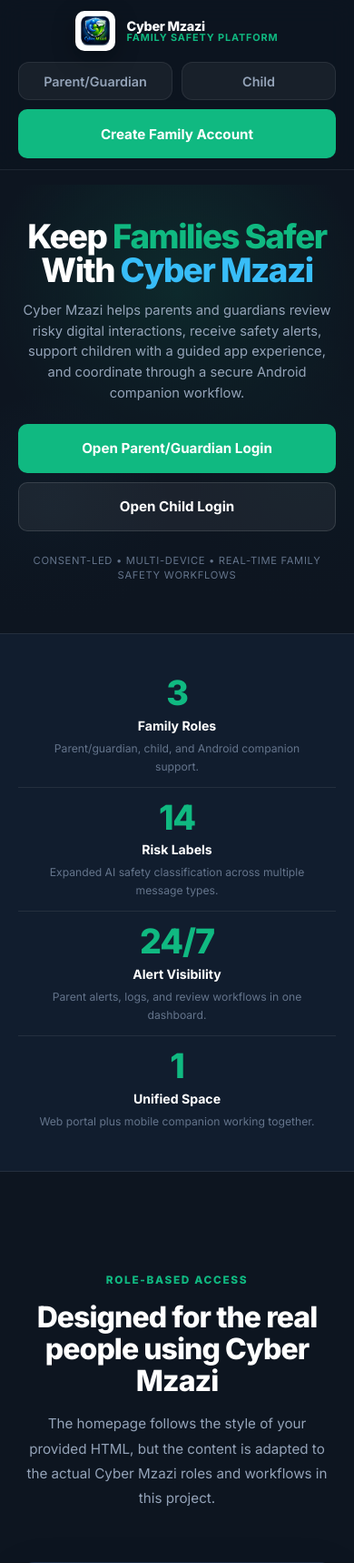
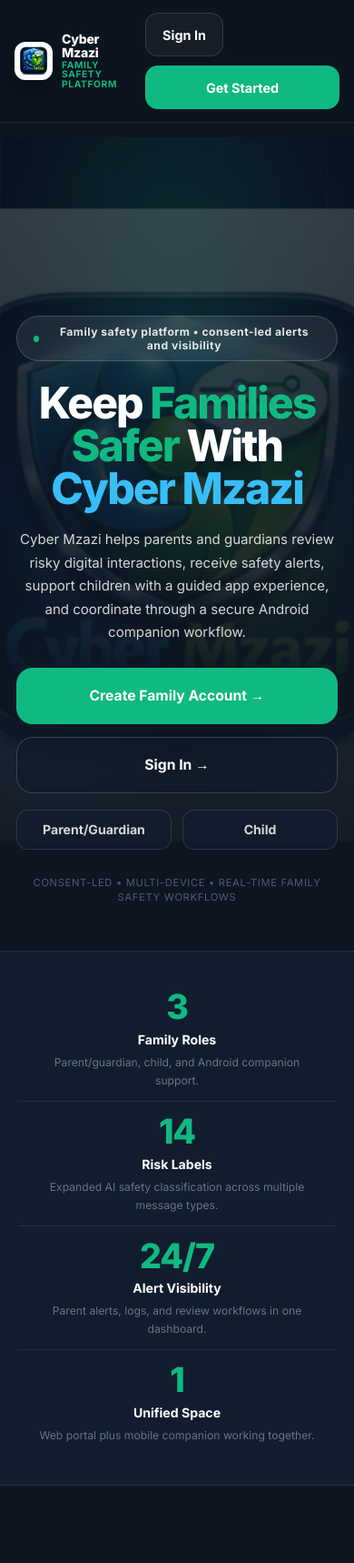
Before and after one commit to Lyne-kim/Cyber-Mzazi, a Flask app: page / in a window 390 px wide. Shown: the top 1718 px of the page at 91% size. Run offline with Flask 3, Linux system fonts and the light colour scheme.

Commit message:
Restructure mobile landing hero layout

```diff
--- a/webapp/templates/landing.html
+++ b/webapp/templates/landing.html
@@ -147,6 +147,28 @@
       background: rgba(255, 255, 255, 0.1);
     }
 
+    .landing-link-auth {
+      display: inline-flex;
+      align-items: center;
+      justify-content: center;
+      min-height: 48px;
+      padding: 0 22px;
+      border-radius: 14px;
+      background: rgba(255, 255, 255, 0.04);
+      border: 1px solid rgba(255, 255, 255, 0.12);
+      color: var(--landing-white);
+      font-size: 0.95rem;
+      font-weight: 700;
+      text-decoration: none;
+      transition: transform 0.18s ease, border-color 0.18s ease, background 0.18s ease;
+    }
+
+    .landing-link-auth:hover {
+      transform: translateY(-2px);
+      border-color: rgba(255, 255, 255, 0.22);
+      background: rgba(255, 255, 255, 0.08);
+    }
+
     .landing-hero {
       position: relative;
       min-height: 100vh;
@@ -160,14 +182,49 @@
         radial-gradient(ellipse 90% 70% at 50% 25%, rgba(16, 185, 129, 0.2) 0%, transparent 60%),
         radial-gradient(ellipse 60% 50% at 15% 75%, rgba(56, 189, 248, 0.12) 0%, transparent 55%),
         radial-gradient(ellipse 60% 60% at 85% 65%, rgba(16, 185, 129, 0.08) 0%, transparent 55%),
+        linear-gradient(135deg, rgba(7, 18, 31, 0.88), rgba(10, 22, 40, 0.74)),
         var(--landing-bg);
     }
 
+    .landing-hero::before,
     .landing-hero::after {
       content: "";
       position: absolute;
       inset: 0;
+    }
+
+    .landing-hero::before {
+      background:
+        linear-gradient(90deg, rgba(56, 189, 248, 0.14) 0, rgba(56, 189, 248, 0.14) 1px, transparent 1px, transparent 120px),
+        linear-gradient(rgba(255, 255, 255, 0.025) 1px, transparent 1px);
+      background-size: 120px 120px, 100% 100px;
+      opacity: 0.26;
+      mix-blend-mode: screen;
+    }
+
+    .landing-hero::after {
       background: linear-gradient(to bottom, rgba(13, 21, 32, 0.2), rgba(13, 21, 32, 0.65) 60%, var(--landing-bg) 100%);
+    }
+
+    .landing-hero-art {
+      position: absolute;
+      inset: 84px 0 0;
+      display: flex;
+      align-items: flex-start;
+      justify-content: center;
+      pointer-events: none;
+      z-index: 0;
+      overflow: hidden;
+    }
+
+    .landing-hero-art img {
+      width: min(72vw, 780px);
+      max-width: none;
+      opacity: 0.16;
+      filter: blur(1.5px) saturate(0.75);
+      transform: translateY(10px);
+      border-radius: 44px;
+      box-shadow: 0 50px 120px rgba(0, 0, 0, 0.45);
     }
 
     .landing-hero-content {
@@ -227,7 +284,7 @@
       gap: 14px;
       justify-content: center;
       flex-wrap: wrap;
-      margin-bottom: 40px;
+      margin-bottom: 18px;
     }
 
     .landing-microcopy {
@@ -235,6 +292,38 @@
       font-size: 0.84rem;
       letter-spacing: 0.08em;
       text-transform: uppercase;
+    }
+
+    .landing-role-row {
+      display: flex;
+      justify-content: center;
+      gap: 12px;
+      flex-wrap: wrap;
+      margin-bottom: 42px;
+    }
+
+    .landing-role-chip {
+      display: inline-flex;
+      align-items: center;
+      justify-content: center;
+      min-width: 160px;
+      min-height: 48px;
+      padding: 0 18px;
+      border-radius: 14px;
+      text-decoration: none;
+      background: rgba(17, 29, 46, 0.72);
+      border: 1px solid rgba(255, 255, 255, 0.12);
+      color: rgba(255, 255, 255, 0.82);
+      font-size: 0.94rem;
+      font-weight: 700;
+      transition: transform 0.18s ease, border-color 0.18s ease, background 0.18s ease;
+    }
+
+    .landing-role-chip:hover {
+      transform: translateY(-2px);
+      background: rgba(25, 40, 60, 0.88);
+      border-color: rgba(255, 255, 255, 0.2);
+      color: var(--landing-white);
     }
 
     .landing-stats {
@@ -576,108 +665,150 @@
       .landing-nav {
         position: sticky;
         height: auto;
-        padding-top: 12px;
-        padding-bottom: 12px;
-        flex-direction: column;
-        align-items: stretch;
+        padding: 14px 16px;
         gap: 12px;
       }
 
       .landing-brand {
-        justify-content: center;
+        gap: 10px;
+        flex: 1 1 auto;
+        min-width: 0;
       }
 
       .landing-brand img {
-        width: 44px;
-        height: 44px;
+        width: 42px;
+        height: 42px;
+        border-radius: 12px;
       }
 
       .landing-brand-name strong {
-        font-size: 0.9rem;
+        font-size: 0.88rem;
       }
 
       .landing-brand-name span {
-        font-size: 0.68rem;
+        font-size: 0.64rem;
+        letter-spacing: 0.06em;
       }
 
       .landing-nav-actions {
-        display: grid;
-        grid-template-columns: repeat(2, minmax(0, 1fr));
-        align-items: center;
+        display: flex;
+        flex: 0 0 auto;
         gap: 10px;
+        width: auto;
       }
 
-      .landing-link {
-        display: flex;
-        align-items: center;
-        justify-content: center;
-        min-height: 42px;
-        border-radius: 12px;
-        background: rgba(255, 255, 255, 0.05);
-        border: 1px solid rgba(255, 255, 255, 0.08);
+      .landing-link-auth,
+      .landing-nav-actions .landing-button {
+        min-height: 48px;
+        padding: 0 18px;
+        font-size: 0.9rem;
+        border-radius: 14px;
       }
 
       .landing-hero {
-        min-height: auto;
-        padding-top: 38px;
-        padding-bottom: 40px;
+        min-height: 100svh;
+        padding: 108px 18px 36px;
+        align-items: flex-start;
+        text-align: center;
       }
 
       .landing-hero-content {
         max-width: 100%;
+        width: 100%;
+        padding-top: 88px;
       }
 
       .landing-pill {
-        display: none;
+        margin-bottom: 22px;
+        padding: 9px 18px;
+        font-size: 0.76rem;
+        color: rgba(255, 255, 255, 0.88);
+        background: rgba(255, 255, 255, 0.08);
+        border-color: rgba(255, 255, 255, 0.18);
+        backdrop-filter: blur(10px);
+      }
+
+      .landing-pill-dot {
+        background: var(--landing-green);
+      }
+
+      .landing-hero-art {
+        inset: 78px -40px 0;
+        align-items: flex-start;
+      }
+
+      .landing-hero-art img {
+        width: 148%;
+        opacity: 0.22;
+        filter: blur(0.8px) saturate(0.85);
+        transform: translateY(0);
       }
 
       .landing-hero h1 {
-        font-size: clamp(2.05rem, 9.4vw, 2.95rem);
-        line-height: 1.02;
+        font-size: clamp(3rem, 10vw, 4rem);
+        line-height: 0.98;
         letter-spacing: -0.04em;
-        margin-bottom: 14px;
+        margin-bottom: 20px;
       }
 
       .landing-hero p {
-        max-width: 34rem;
-        margin-bottom: 22px;
-        font-size: 0.92rem;
-        line-height: 1.55;
+        max-width: 22rem;
+        margin-bottom: 26px;
+        font-size: 0.94rem;
+        line-height: 1.7;
+        color: rgba(255, 255, 255, 0.82);
       }
 
-      .landing-button-row,
-      .landing-nav-actions {
+      .landing-button-row {
         width: 100%;
       }
 
       .landing-button-row {
-        gap: 10px;
-        margin-bottom: 24px;
+        flex-direction: column;
+        gap: 14px;
+        margin-bottom: 18px;
       }
 
       .landing-button,
       .landing-button-secondary {
         width: 100%;
-        min-height: 54px;
-        padding-top: 12px;
-        padding-bottom: 12px;
-        font-size: 0.95rem;
+        min-height: 62px;
+        padding-top: 14px;
+        padding-bottom: 14px;
+        font-size: 0.98rem;
+        border-radius: 18px;
+        backdrop-filter: blur(12px);
       }
 
-      .landing-nav-actions .landing-button {
-        grid-column: 1 / -1;
+      .landing-button-secondary {
+        background: rgba(15, 23, 42, 0.52);
+        border-color: rgba(255, 255, 255, 0.18);
+      }
+
+      .landing-role-row {
+        margin-bottom: 28px;
+      }
+
+      .landing-role-chip {
+        min-width: 0;
+        flex: 1 1 0;
+        min-height: 44px;
+        font-size: 0.88rem;
+        border-radius: 13px;
       }
 
       .landing-microcopy {
-        max-width: 20rem;
+        max-width: none;
         margin: 0 auto;
         font-size: 0.7rem;
         line-height: 1.45;
         letter-spacing: 0.06em;
+        opacity: 0.75;
       }
 
       .landing-stats {
-        padding-top: 32px;
+        margin-top: -1px;
+        padding-top: 28px;
         padding-bottom: 32px;
       }
 
@@ -718,17 +849,19 @@
       </span>
     </a>
     <div class="landing-nav-actions">
-      <a class="landing-link" href="{{ url_for('auth.parent_login') }}">Parent/Guardian</a>
-      <a class="landing-link" href="{{ url_for('auth.child_login') }}">Child</a>
-      <a class="landing-button" href="{{ url_for('auth.register') }}">Create Family Account</a>
+      <a class="landing-link-auth" href="{{ url_for('auth.parent_login') }}">Sign In</a>
+      <a class="landing-button" href="{{ url_for('auth.register') }}">Get Started</a>
     </div>
   </nav>
 
   <section class="landing-hero">
+    <div class="landing-hero-art" aria-hidden="true">
+      <img src="{{ url_for('static', filename='cyber_mzazi_logo.png') }}" alt="">
+    </div>
     <div class="landing-hero-content">
       <div class="landing-pill">
         <span class="landing-pill-dot"></span>
-        Consent-based family monitoring and safety alerts
+        Family safety platform &bull; consent-led alerts and visibility
       </div>
       <h1>
         Keep <span class="landing-highlight">Families Safer</span>
@@ -739,8 +872,12 @@
         support children with a guided app experience, and coordinate through a secure Android companion workflow.
       </p>
       <div class="landing-button-row">
-        <a class="landing-button" href="{{ url_for('auth.parent_login') }}">Open Parent/Guardian Login</a>
-        <a class="landing-button-secondary" href="{{ url_for('auth.child_login') }}">Open Child Login</a>
+        <a class="landing-button" href="{{ url_for('auth.register') }}">Create Family Account &rarr;</a>
+        <a class="landing-button-secondary" href="{{ url_for('auth.parent_login') }}">Sign In &rarr;</a>
+      </div>
+      <div class="landing-role-row">
+        <a class="landing-role-chip" href="{{ url_for('auth.parent_login') }}">Parent/Guardian</a>
+        <a class="landing-role-chip" href="{{ url_for('auth.child_login') }}">Child</a>
       </div>
       <div class="landing-microcopy">Consent-led &bull; Multi-device &bull; Real-time family safety workflows</div>
     </div>
```
